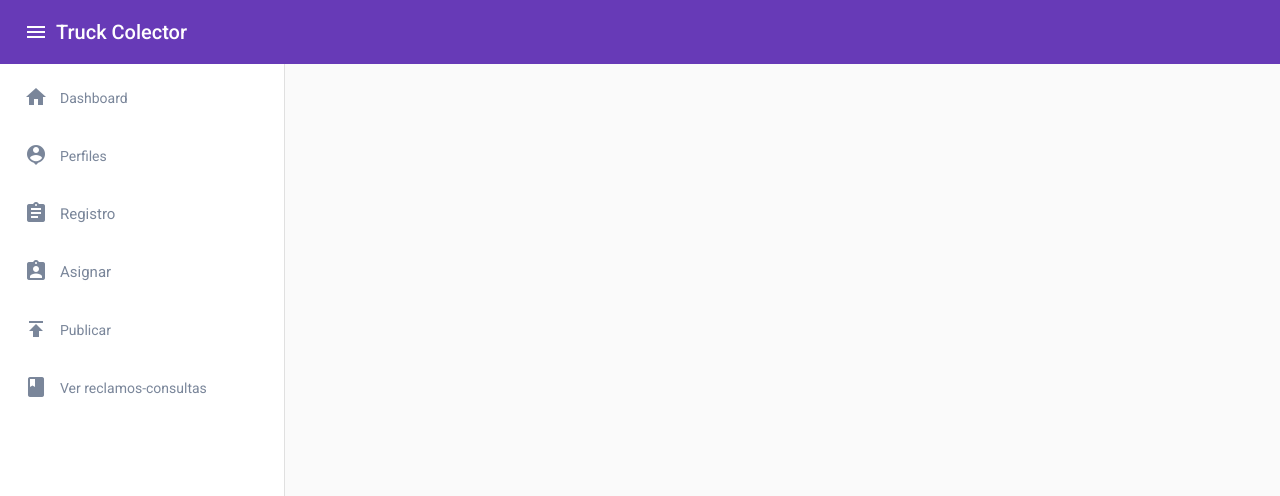
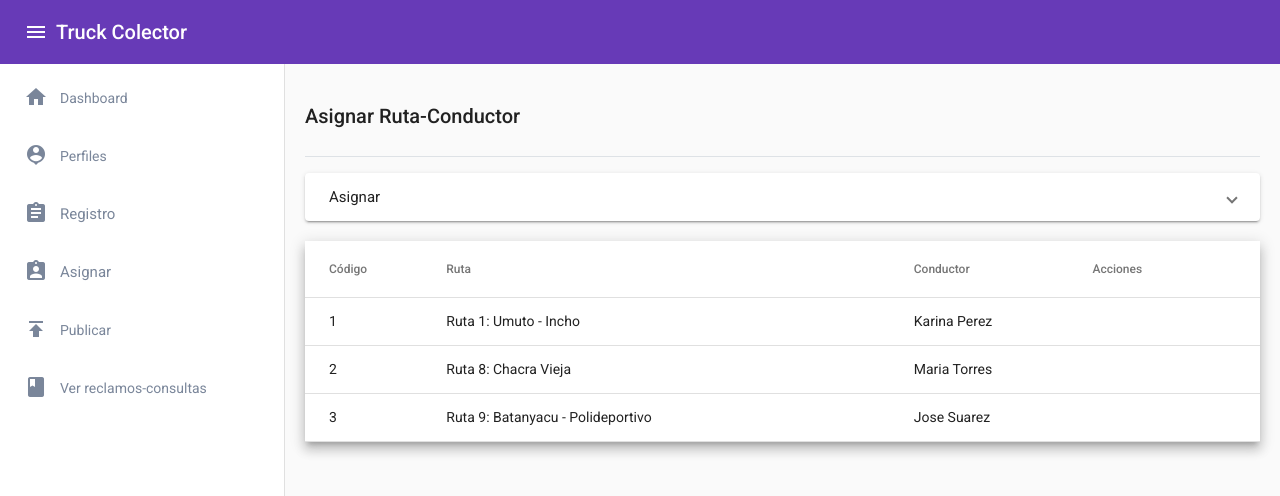
Before and after one commit to Diana3467/TruckColector, an Angular app: page /asignar-ruta-conductor in a window 1280 px wide. Before the commit this address led to /. Shown: the top 496 px of the page. Built offline with nearby package versions, Linux system fonts and the light colour scheme.

Commit message:
Update: Asignar Ruta-Conductor

```diff
--- a/src/app/app-routing.module.ts
+++ b/src/app/app-routing.module.ts
@@ -4,6 +4,7 @@ import { LoginComponent } from 'src/app/components/login/login.component';
 import { DashboardComponent } from 'src/app/home/dashboard/dashboard.component';
 import { RegistrarConductorComponent } from 'src/app/home/registrar-conductor/registrar-conductor.component'
 import { AsignarConductorCarroComponent } from 'src/app/home/asignar-conductor-carro/asignar-conductor-carro.component'
+import { AsignarRutaConductorComponent } from './home/asignar-ruta-conductor/asignar-ruta-conductor.component';
 
 const routes: Routes = [
   {
@@ -26,6 +27,10 @@ const routes: Routes = [
     path: 'asignar-conductor-carro',
     component: AsignarConductorCarroComponent
   },
+  {
+    path: 'asignar-ruta-conductor',
+    component: AsignarRutaConductorComponent
+  },
 ];
 
 @NgModule({
--- a/src/app/app.component.html
+++ b/src/app/app.component.html
@@ -42,7 +42,7 @@
           </mat-expansion-panel-header>
           <ul>
             <li><a class="btn-sidebar">Asig. horario - ruta</a></li>
-            <li><a class="btn-sidebar">Asig. ruta - conductor</a></li>
+            <li><a class="btn-sidebar" [routerLink]="[ '/asignar-ruta-conductor' ]">Asig. ruta - conductor</a></li>
             <li><a class="btn-sidebar" [routerLink]="[ '/asignar-conductor-carro' ]">Asig. conductor - carro</a></li>
             <li><a class="btn-sidebar">Asig. contenedor - P. R.</a></li>
           </ul>
--- a/src/app/app.module.ts
+++ b/src/app/app.module.ts
@@ -5,6 +5,7 @@ import { AppComponent } from './app.component';
 import { BrowserAnimationsModule } from '@angular/platform-browser/animations';
 import { RegistrarConductorComponent } from './home/registrar-conductor/registrar-conductor.component';
 import { AsignarConductorCarroComponent } from './home/asignar-conductor-carro/asignar-conductor-carro.component';
+import { AsignarRutaConductorComponent } from './home/asignar-ruta-conductor/asignar-ruta-conductor.component';
 import { MenuComponent } from './components/menu/menu.component';
 import { LoginComponent } from './components/login/login.component';
 import { DashboardComponent } from './home/dashboard/dashboard.component';
@@ -32,6 +33,7 @@ import { HttpClient, HttpClientModule } from '@angular/common/http';
     MenuComponent,
     LoginComponent,
     DashboardComponent,
+    AsignarRutaConductorComponent,
   ],
   imports: [
     BrowserModule,
--- a/src/app/home/asignar-conductor-carro/asignar-conductor-carro.component.ts
+++ b/src/app/home/asignar-conductor-carro/asignar-conductor-carro.component.ts
@@ -20,7 +20,7 @@ const ELEMENT_DATA: DatosTablaRegistrarConductor[] = [
   styleUrls: ['./asignar-conductor-carro.component.css']
 })
 export class AsignarConductorCarroComponent implements OnInit {
-  displayedColumns: string[] = ['codigo', 'conductor', 'vehiculo', 'fecinit', 'fecfin', 'acciones'];
+  displayedColumns: string[] = ['codigo', 'conductor', 'vehiculo', 'fecinit', 'fecfin','acciones'];
   dataSource = ELEMENT_DATA;
   disableSelect = new FormControl(false);
   searchForm: any;
--- /dev/null
+++ b/src/app/home/asignar-ruta-conductor/asignar-ruta-conductor.component.css
@@ -0,0 +1,9 @@
+.asignar-ruta-conductor{
+  padding: 10px;
+}
+table {
+  width: 100%;
+}
+mat-form-field{
+  width: 100%;
+}
--- /dev/null
+++ b/src/app/home/asignar-ruta-conductor/asignar-ruta-conductor.component.html
@@ -0,0 +1,93 @@
+<div class="asignar-ruta-conductor">
+  <div class="dashboard d-flex justify-content-between flex-wrap flex-md-nowrap align-items-center pt-3 pb-2 mb-3 border-bottom">
+    <h2>Asignar Ruta-Conductor</h2>
+  </div>
+  <mat-accordion>
+    <mat-expansion-panel>
+      <mat-expansion-panel-header>
+        <mat-panel-title>
+          Asignar
+        </mat-panel-title>
+      </mat-expansion-panel-header>
+      <form [formGroup]="searchForm">
+        <div class="row">
+          <div class="col-12 col-sm-6 col-md-6 col-lg-3 col-xl-3">
+            <mat-form-field appearance="outline">
+              <mat-label>Seleccione ruta</mat-label>
+              <mat-select formControlName="selectruta">
+                <mat-option value="ruta1">Ruta 1: Umuto - Incho</mat-option>
+                <mat-option value="ruta2">Ruta 2: Siglo XX</mat-option>
+                <mat-option value="ruta3">Ruta 3: Juan Parra del Riego</mat-option>
+                <mat-option value="ruta4">Ruta 4: La Esperanza</mat-option>
+                <mat-option value="ruta5">Ruta 5: San Pedro</mat-option>
+                <mat-option value="ruta6">Ruta 6: Saños</mat-option>
+                <mat-option value="ruta7">Ruta 7: Centro Mercado</mat-option>
+                <mat-option value="ruta8">Ruta 8: Chacra Vieja</mat-option>
+                <mat-option value="ruta9">Ruta 9: Batanyacu - Polideportivo</mat-option>
+                <mat-option value="ruta10">Ruta 10: La Victoria</mat-option>
+                <mat-option value="ruta11">Ruta 11: Centro - Instituciones</mat-option>
+                <mat-option value="ruta12">Ruta 12: Lamblaspata</mat-option>
+                <mat-option value="ruta13">Ruta 13: Melchor Gonzales</mat-option>
+                <mat-option value="ruta14">Ruta 14: Cantuta - Covica - Mejorada Alta</mat-option>
+                <mat-option value="ruta15">Ruta 15: Millotingo</mat-option>
+                <mat-option value="ruta16">Ruta 16: Pio Pata - La Florida</mat-option>
+                <mat-option value="ruta17">Ruta 17: El Embudo - Agua de las Vírgenes</mat-option>
+                <mat-option value="ruta18">Ruta 18: Los Andes - Las Brisas</mat-option>
+                <mat-option value="ruta19">Ruta 19: Justicia Paz y Vida</mat-option>
+                <mat-option value="ruta20">Ruta 20: Registros y Terminal</mat-option>
+              </mat-select>
+            </mat-form-field>
+          </div>
+          <div class="col-12 col-sm-6 col-md-6 col-lg-3 col-xl-3">
+            <mat-form-field appearance="outline">
+              <mat-label>Seleccione conductor</mat-label>
+              <mat-select formControlName="selectconductor">
+                <mat-option value="conductor1">Karina Perez</mat-option>
+                <mat-option value="conductor2">Maria Torres</mat-option>
+                <mat-option value="conductor3">Jose Suarez</mat-option>
+              </mat-select>
+            </mat-form-field>
+          </div>
+        </div>
+        <br>
+        <button class="btn btn-primary" style="width: 140px;">Asignar</button>
+      </form>
+    </mat-expansion-panel>
+  </mat-accordion>
+  <br>
+  <div>
+    <table mat-table [dataSource]="dataSource" class="mat-elevation-z8">
+
+      <!-- Codico Column -->
+      <ng-container matColumnDef="codigo">
+        <th mat-header-cell *matHeaderCellDef> Código </th>
+        <td mat-cell *matCellDef="let element"> {{element.codigo}} </td>
+      </ng-container>
+
+      <!-- Conductor Column -->
+      <ng-container matColumnDef="ruta">
+        <th mat-header-cell *matHeaderCellDef> Ruta </th>
+        <td mat-cell *matCellDef="let element"> {{element.ruta}} </td>
+      </ng-container>
+
+      <!-- Vehículo Column -->
+      <ng-container matColumnDef="conductor">
+        <th mat-header-cell *matHeaderCellDef> Conductor </th>
+        <td mat-cell *matCellDef="let element"> {{element.conductor}} </td>
+      </ng-container>
+
+      <!-- Correo Column -->
+      <ng-container matColumnDef="acciones">
+        <th mat-header-cell *matHeaderCellDef> Acciones </th>
+        <td mat-cell *matCellDef="let element" class="center">
+
+        </td>
+      </ng-container>
+
+      <tr mat-header-row *matHeaderRowDef="displayedColumns"></tr>
+      <tr mat-row *matRowDef="let row; columns: displayedColumns;"></tr>
+    </table>
+  </div>
+
+
+</div>
--- /dev/null
+++ b/src/app/home/asignar-ruta-conductor/asignar-ruta-conductor.component.ts
@@ -0,0 +1,33 @@
+import { Component, OnInit } from '@angular/core';
+import { FormControl, FormGroup, Validators } from '@angular/forms';
+
+export interface DatosTablaRutaConductor {
+  codigo: number;
+  ruta: string;
+  conductor: string;
+}
+const ELEMENT_DATA: DatosTablaRutaConductor[] = [
+  {codigo: 1, ruta:'Ruta 1: Umuto - Incho', conductor: 'Karina Perez'},
+  {codigo: 2, ruta:'Ruta 8: Chacra Vieja', conductor: 'Maria Torres'},
+  {codigo: 3, ruta:'Ruta 9: Batanyacu - Polideportivo', conductor: 'Jose Suarez'},
+];
+
+@Component({
+  selector: 'app-asignar-ruta-conductor',
+  templateUrl: './asignar-ruta-conductor.component.html',
+  styleUrls: ['./asignar-ruta-conductor.component.css']
+})
+export class AsignarRutaConductorComponent implements OnInit {
+  displayedColumns: string[] = ['codigo', 'ruta', 'conductor', 'acciones'];
+  searchForm: any;
+  dataSource = ELEMENT_DATA;
+  constructor() { }
+
+  ngOnInit(): void {
+    this.searchForm = new FormGroup({
+      selectruta: new FormControl(null),
+      selectconductor: new FormControl(null)
+    });
+  }
+
+}
```
